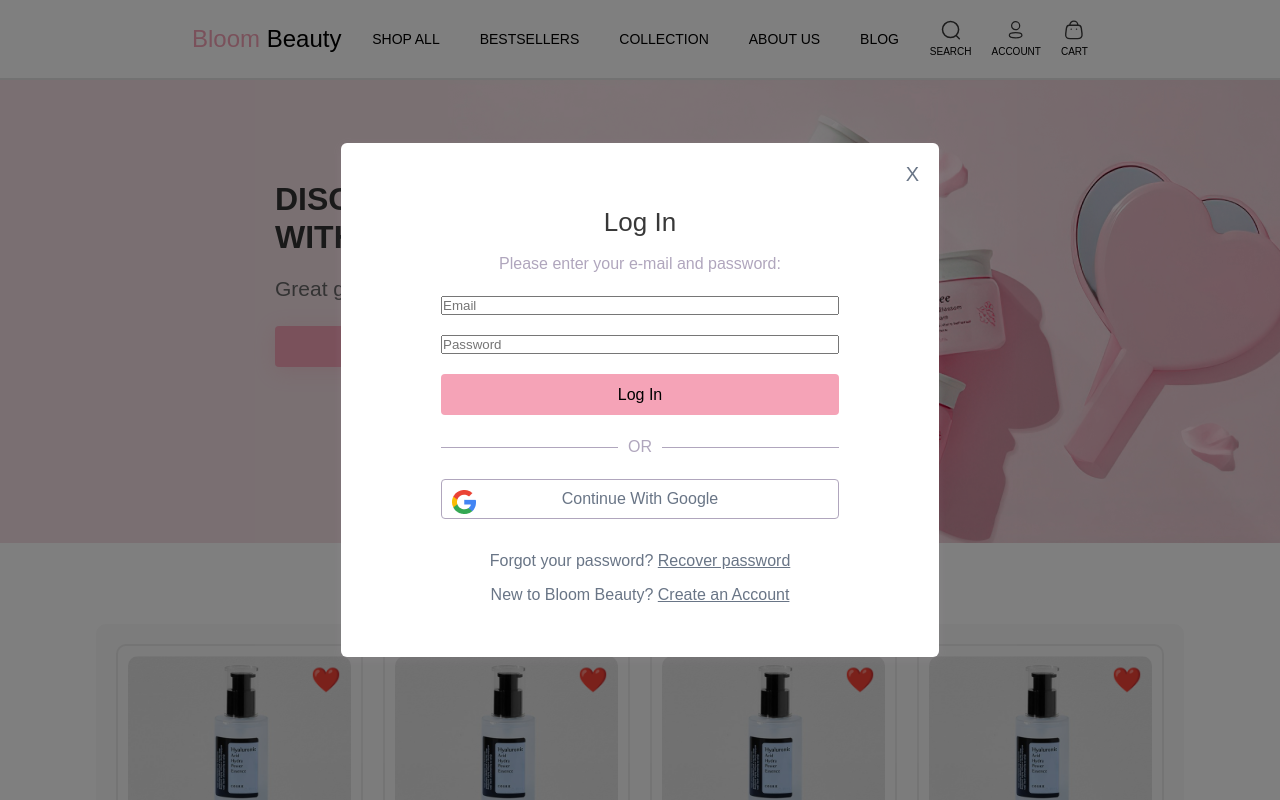
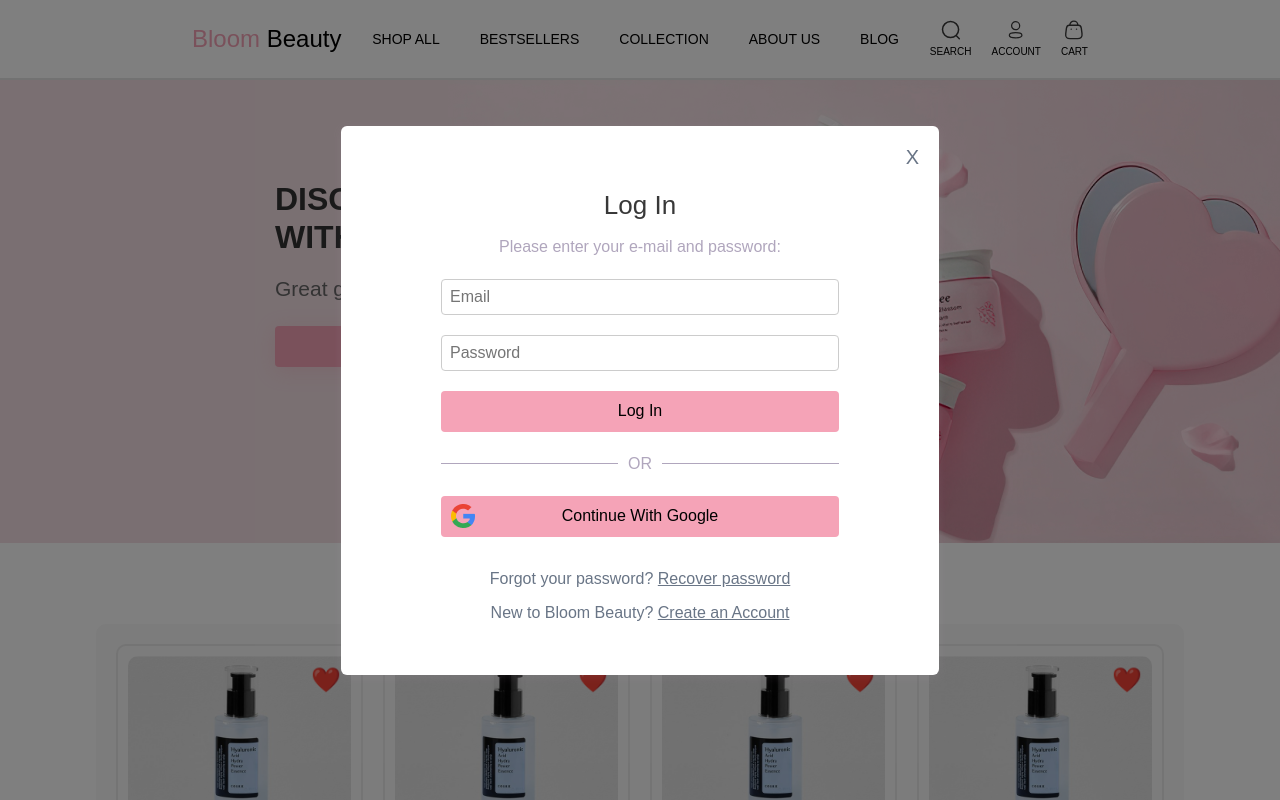
Before and after one commit to ddvv/beauty_shop_alex_fork, a React app: page / in a window 1280 px wide. Both pictures are taken after a click on the element "ACCOUNT". Shown: the top 800 px of the page. Built offline with nearby package versions, Linux system fonts and the light colour scheme.

Commit message:
css modules

```diff
--- a/package.json
+++ b/package.json
@@ -8,6 +8,7 @@
     "@testing-library/react": "^13.4.0",
     "@testing-library/user-event": "^13.5.0",
     "@types/node": "^22.9.0",
+    "classnames": "2.5.1",
     "react": "^18.3.1",
     "react-dom": "^18.3.1",
     "web-vitals": "^2.1.4"
--- a/src/ui/Button/Button.tsx
+++ b/src/ui/Button/Button.tsx
@@ -1,5 +1,6 @@
 import React, {FC} from "react";
-import './button.css'
+import cn from 'classnames';
+import * as styles from './button.module.css';
 
 type Props = {
     className?: string;
@@ -9,7 +10,7 @@
 
 const Button: FC<Props> = ({ children, onClick, className }) => {
     return (
-        <button className={className || 'button'} onClick={onClick}>
+        <button className={cn(styles.button, className)} onClick={onClick}>
             {children}
         </button>
     );
--- a/src/ui/Input/Input.tsx
+++ b/src/ui/Input/Input.tsx
@@ -1,5 +1,6 @@
 import React, {FC} from "react";
-import './input.css'
+import cn from 'classnames';
+import * as styles from  './input.module.css';
 
 type Props = {
     classNames?: string;
@@ -8,7 +9,7 @@
 const Input: FC<Props> = ({ classNames, ...inputAttributes }) => {
     return (
         <input
-            className={classNames}
+            className={cn(styles.input, classNames)}
             {...inputAttributes}
         />
     )
```
Also changed, not shown: src/ui/Button/button.module.css (renamed from src/ui/Button/button.css), src/ui/Input/input.module.css (renamed from src/ui/Input/input.css), 1 other file (tests, documents, lock files or other folders).
